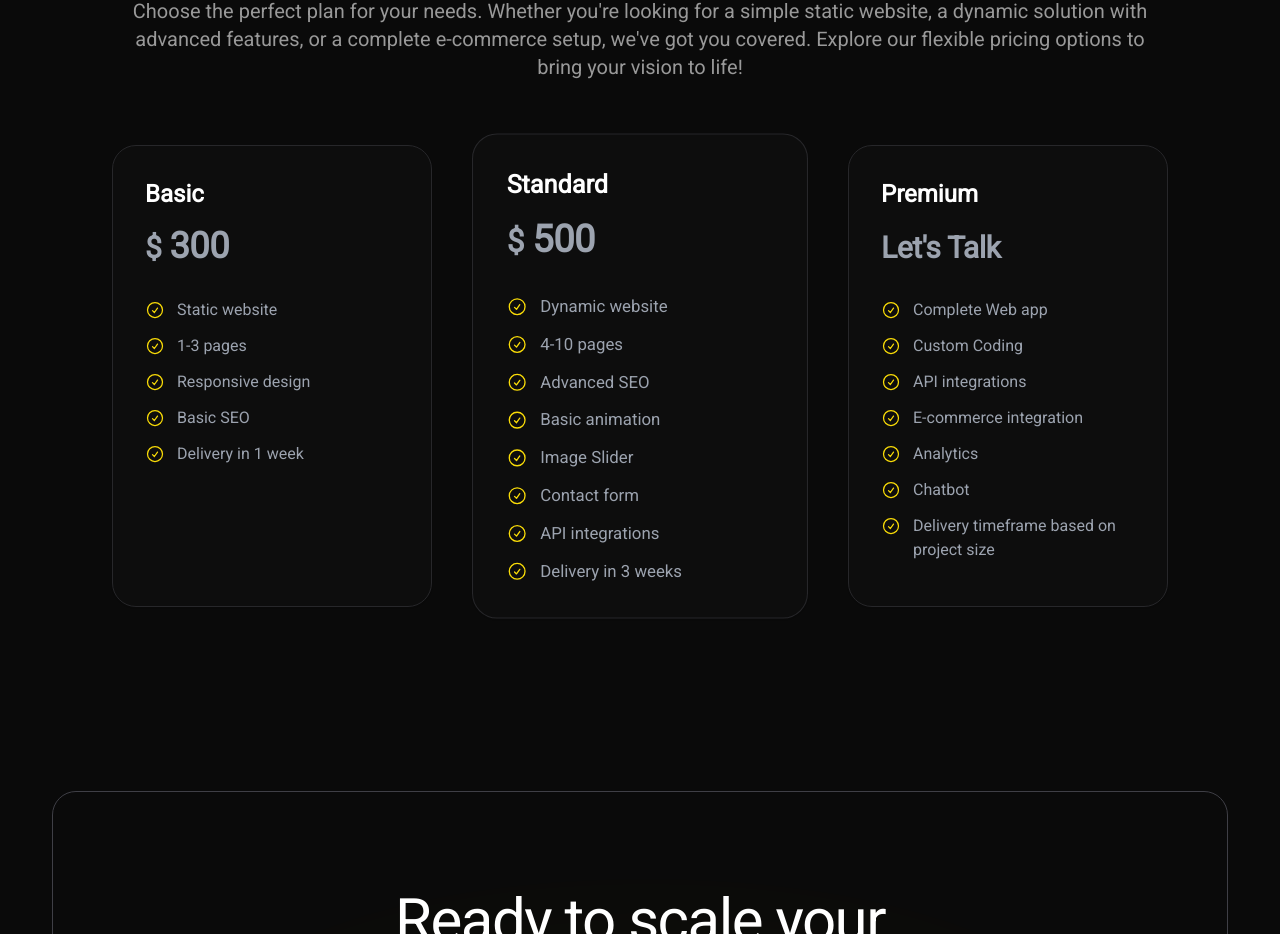
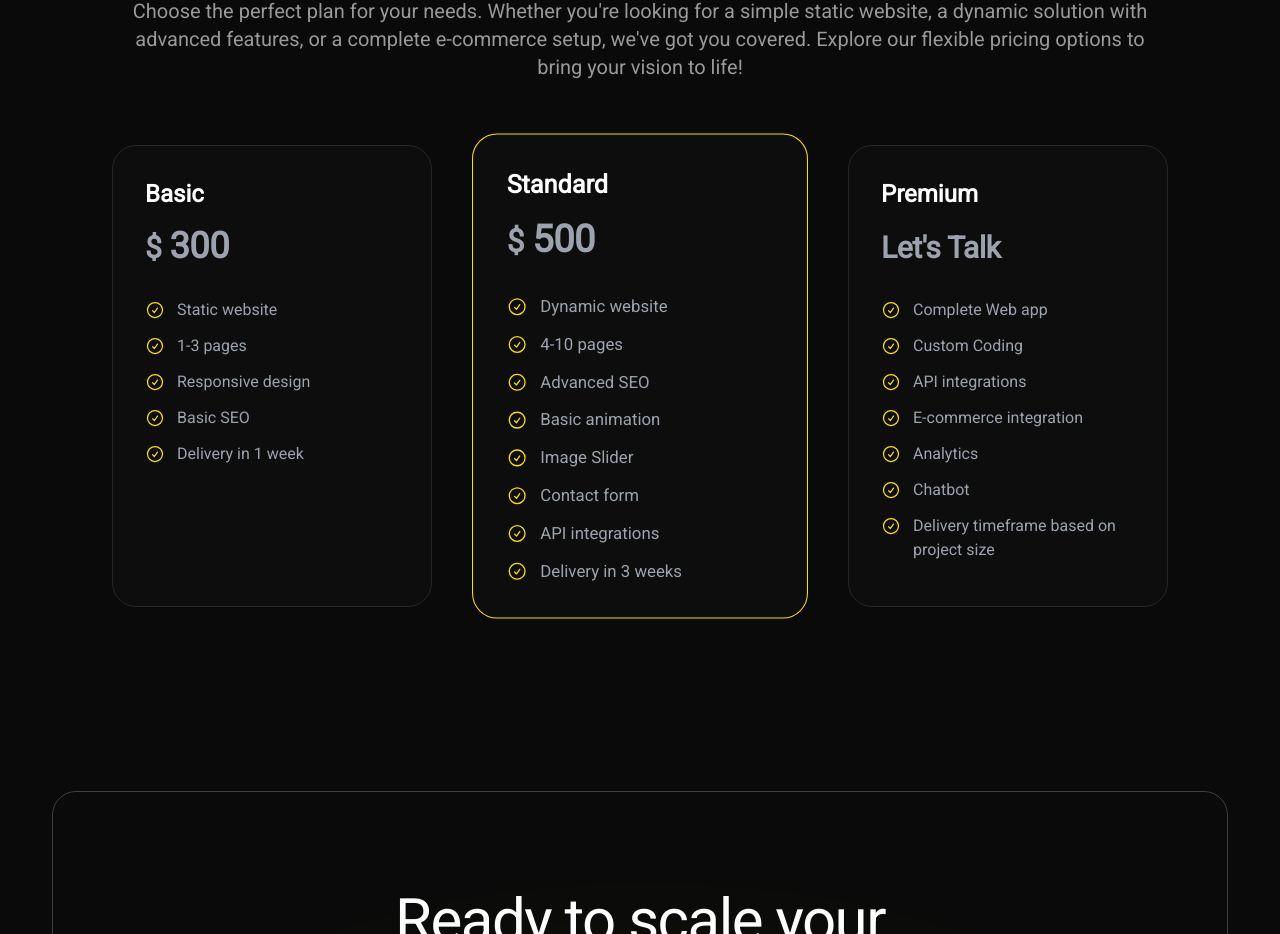
Before and after one commit to asloobahmd/my-startup, a React (Vite) app: page / in a window 1280 px wide. Shown: the part 2989-3923 px from the top of the page. Built offline with nearby package versions, Linux system fonts and the light colour scheme; the HTML template or start-up script is replaced by a standard one.

Commit message:
Fixed UI bug

```diff
--- a/src/components/PricingCard.jsx
+++ b/src/components/PricingCard.jsx
@@ -3,10 +3,10 @@
 const PricingCard = ({ plan }) => {
   return (
     <div
-      class={`bg-[#0D0D0D] shadow-sm border border-zinc-800 max-smm:max-w-[320px] smm:max-w-[320px] ${
+      class={`bg-[#0D0D0D] shadow-sm border max-smm:max-w-[320px] smm:max-w-[320px] ${
         plan?.name === "Standard"
           ? "md:scale-[1.05] border-accent-dark"
-          : " ring-gray-800"
+          : "border-zinc-800"
       }  rounded-3xl p-8 xl:p-10 `}
     >
       <div class="flex items-center justify-between gap-x-4">
--- a/src/components/ProcessCard.jsx
+++ b/src/components/ProcessCard.jsx
@@ -13,7 +13,7 @@
         <h2 className="text-xl font-semibold flex items-center">
           {item.title}
         </h2>
-        <span className="ml-2 text-lg text-accent-dark absolute right-[30px] top-[40px]">
+        <span className="hidden sm:block ml-2 text-lg text-accent-dark absolute sm:right-0 smm:right-[30px] sm:top-[20px] smm:top-[30px] md:top-[20px]">
           {item?.icon}
         </span>
         <p className="text-graytext text-base leading-relaxed mt-2">
```
